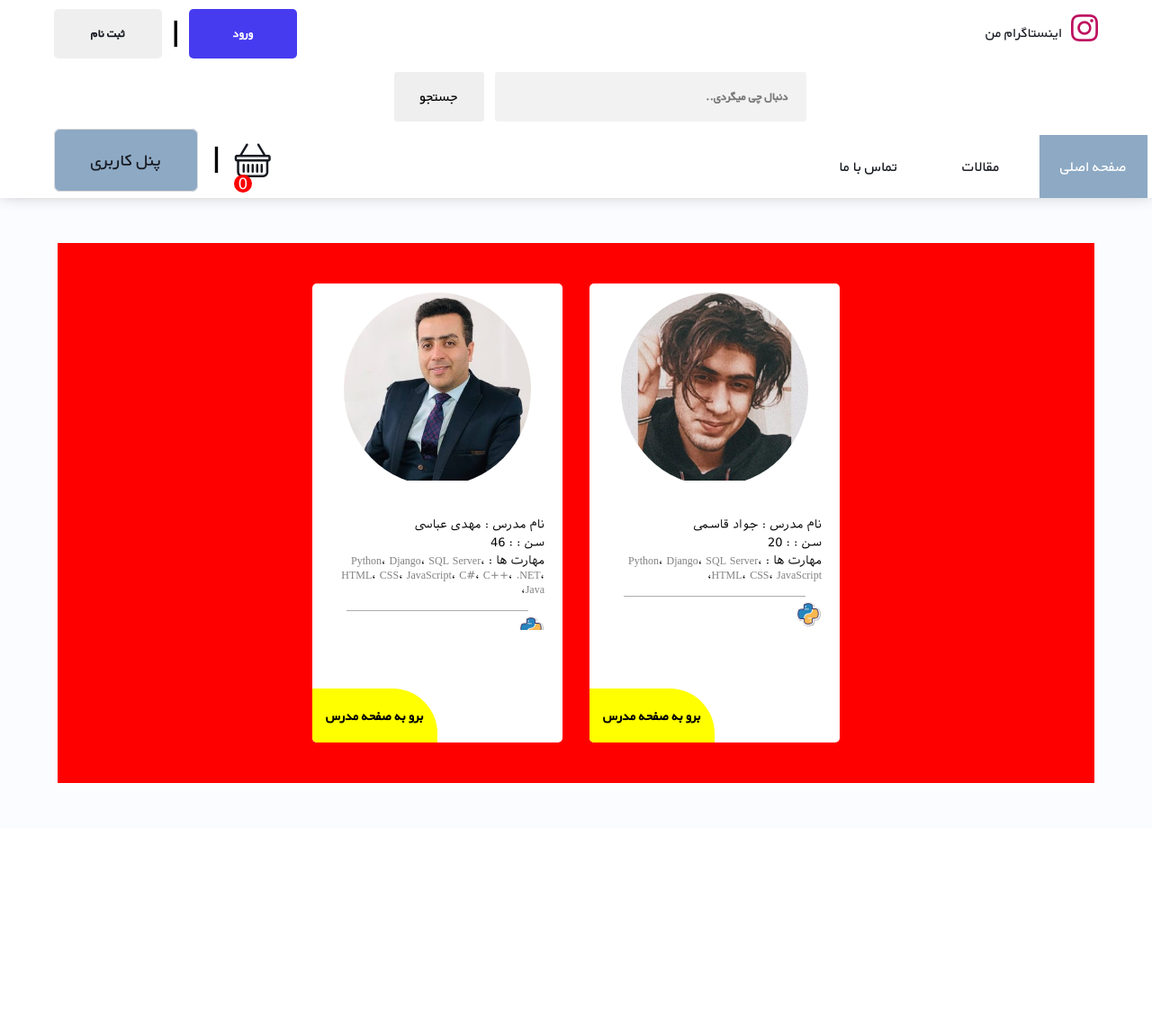
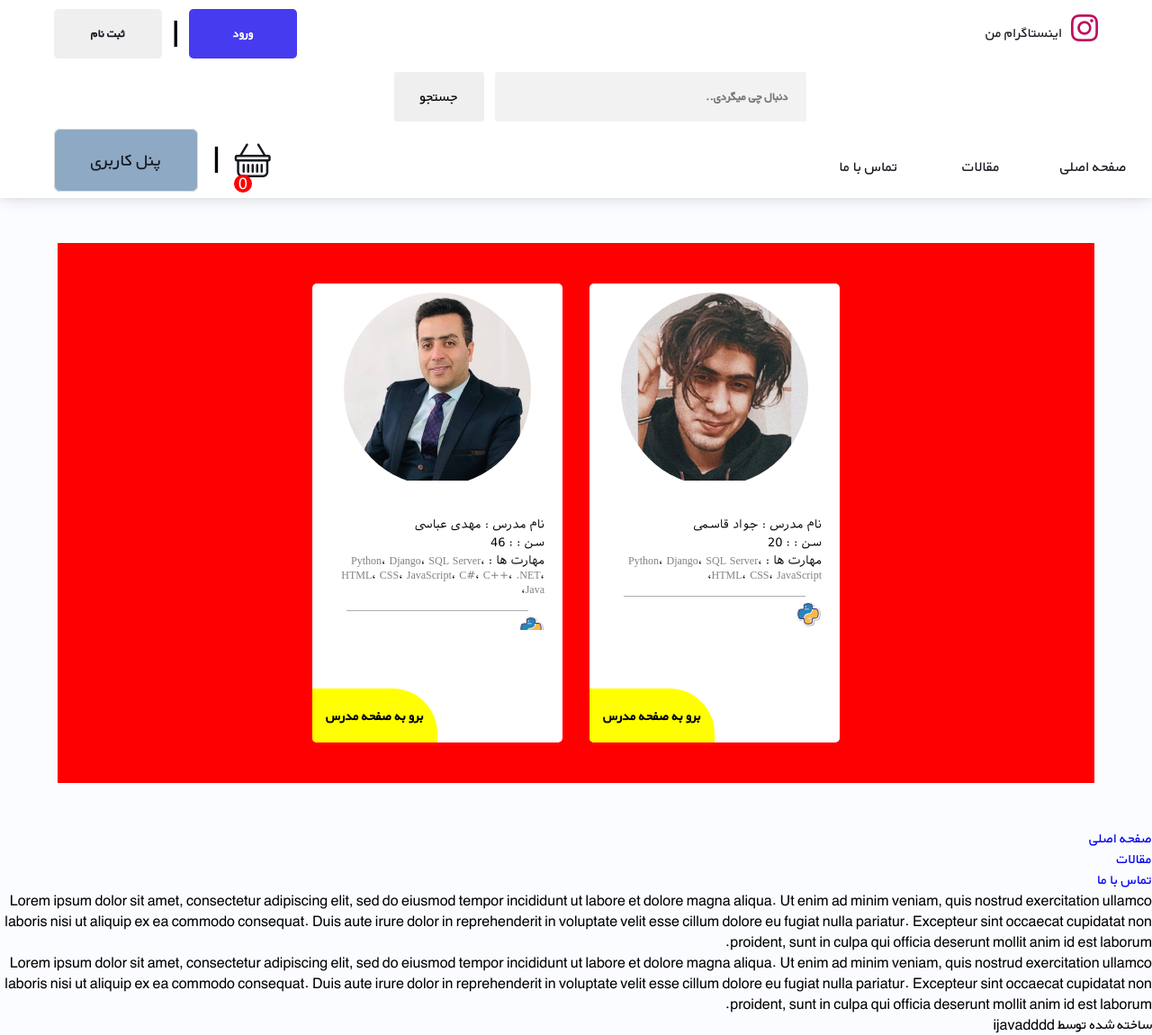
Before and after one commit to ijavadddd/Django-simple-projects, a Django app: page / in a window 1280 px wide. Shown: the whole page at 90% size. Before the commit the page ends 870 px from the top, so only its background shows below. Run offline with Django 4.2, Linux system fonts and the light colour scheme; some libraries are stand-ins or nearby versions; some web fonts are replaced.

Commit message:
Add footer to template

```diff
--- a/1-project1/templates/base-index.html
+++ b/1-project1/templates/base-index.html
@@ -34,7 +34,8 @@
             <nav>
                 <div class='desktop-menu'>
                     <ul class="menu-list">
-                        <li class='menu-item menu-active-item'>
+                        <li class='menu-item '>
+                            <!-- menu-active-item -->
                             <a href="{% url 'home' %}">صفحه اصلی</a>
                         </li>
                         <li class='menu-item'>
@@ -83,8 +84,44 @@
         </header>
 
         {% block main %}
-
+        <br>
+        <br>
+        <br>
+        <br>
+        <br>
+        <br>
+        <br>
+        <br>
         {% endblock %}
-
+        <footer class='footer'>
+            <section class="footer-column">
+                <div class="footer-menu">
+                    <ul>
+                        <li class='footer-menu-item'>
+                            <a href="{% url 'home' %}">صفحه اصلی</a>
+                        </li>
+                        <li class='footer-menu-item'>
+                            <a href="{%  url 'blog' %}">مقالات</a>
+                        </li>
+                        <li class='footer-menu-item'>
+                            <a href="#">تماس با ما</a>
+                        </li>
+                    </ul>
+                </div>
+            </section>
+            <section class="footer-column">
+                <p>
+                    Lorem ipsum dolor sit amet, consectetur adipiscing elit, sed do eiusmod tempor incididunt ut labore et dolore magna aliqua. Ut enim ad minim veniam, quis nostrud exercitation ullamco laboris nisi ut aliquip ex ea commodo consequat. Duis aute irure dolor in reprehenderit in voluptate velit esse cillum dolore eu fugiat nulla pariatur. Excepteur sint occaecat cupidatat non proident, sunt in culpa qui officia deserunt mollit anim id est laborum.
+                </p>
+            </section>
+            <section class="footer-column">
+                <p>
+                    Lorem ipsum dolor sit amet, consectetur adipiscing elit, sed do eiusmod tempor incididunt ut labore et dolore magna aliqua. Ut enim ad minim veniam, quis nostrud exercitation ullamco laboris nisi ut aliquip ex ea commodo consequat. Duis aute irure dolor in reprehenderit in voluptate velit esse cillum dolore eu fugiat nulla pariatur. Excepteur sint occaecat cupidatat non proident, sunt in culpa qui officia deserunt mollit anim id est laborum.
+                </p>
+            </section>
+            <section class="footer-bottom">
+                <p>ساخته شده توسط ijavadddd</p>
+            </section>
+        </footer>
     </body>
 </html>
```
